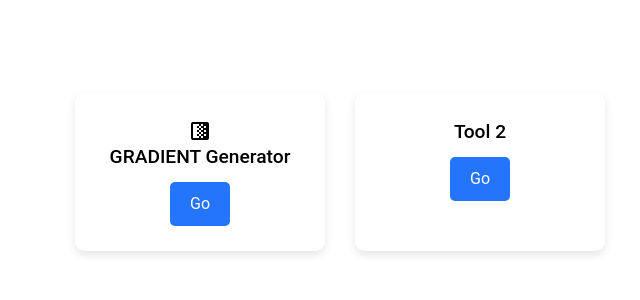
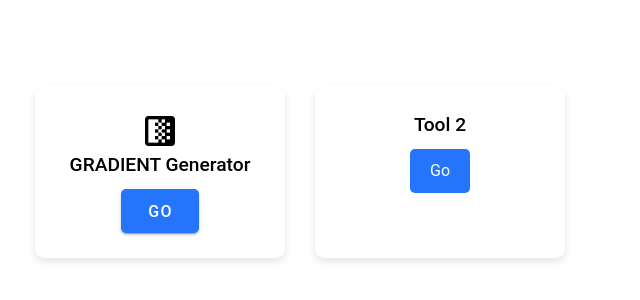
Before and after one commit to KrzyKerlin/My-Tools-App, a Vue app: page / in a window 1280 px wide. Shown: the part 284-584 px from the top of the page, without its empty margins (300-940 px from the left). Built offline with nearby package versions, Linux system fonts and the light colour scheme.

Commit message:
Extract Vuetify setup

```diff
--- a/src/main.js
+++ b/src/main.js
@@ -1,11 +1,7 @@
 import { createApp } from 'vue';
 import App from './App.vue';
 import { createRouter, createWebHistory } from 'vue-router';
-import { createVuetify } from 'vuetify';
-import 'vuetify/styles';
-import '@mdi/font/css/materialdesignicons.min.css';
-import * as components from 'vuetify/components';
-import * as directives from 'vuetify/directives';
+import vuetify from './plugins/vuetify';
 import Home from './views/Home.vue';
 import GradientGenerator from './views/gradientGenerator/gradientGenerator.vue';
 
@@ -19,12 +15,4 @@ const router = createRouter({
     routes: routes
 });
 
-const vuetify = createVuetify({
-    components,
-    directives,
-    icons: {
-      defaultSet: 'mdi',
-    },
-  });
-
 createApp(App).use(router).use(vuetify).mount('#app')
--- /dev/null
+++ b/src/plugins/vuetify.js
@@ -0,0 +1,25 @@
+import { createVuetify } from 'vuetify'
+import 'vuetify/styles'
+import '@mdi/font/css/materialdesignicons.css'
+import * as components from 'vuetify/components'
+import * as directives from 'vuetify/directives'
+
+export default createVuetify({
+  components,
+  directives,
+  icons: {
+    defaultSet: 'mdi',
+  },
+  theme: {
+    defaultTheme: 'customTheme',
+    themes: {
+      customTheme: {
+        dark: false,
+        colors: {
+          primary: '#2575fc',
+          secondary: '#6a11cb'
+        }
+      }
+    }
+  }
+})
--- a/src/views/Home.vue
+++ b/src/views/Home.vue
@@ -1,14 +1,12 @@
 <template>
-    <div class="container">
+    <v-container class="container">
         <div class="container-tool">
             <h1>My Tools App</h1>
             <div class="tools">
                 <div class="tool-box">
-                    <v-icon>mdi-gradient-horizontal</v-icon>
+                    <v-icon start size="40">mdi-gradient-horizontal</v-icon>
                     <h3>GRADIENT Generator</h3>
-                    <router-link to="/GradientGenerator">
-                        <button class="btn">Go</button>
-                    </router-link>
+                    <v-btn :to="'/GradientGenerator'" class="btn" size="large" variant="elevated">Go</v-btn>
                 </div>
                 <div class="tool-box">
                     <h3>Tool 2</h3>
@@ -16,7 +14,7 @@
                 </div>
             </div>
         </div>
-        <div class="bg-space">
+        <v-responsive class="bg-space">
             <ul class="squares">
                 <li></li>
                 <li></li>
@@ -27,8 +25,8 @@
                 <li></li>
                 <li></li>
             </ul>
-        </div>
-    </div>
+        </v-responsive>
+    </v-container>
 </template>
 
 
--- a/src/views/gradientGenerator/style.css
+++ b/src/views/gradientGenerator/style.css
@@ -79,6 +79,7 @@ body {
 }
 .gradient-container .gradient-code pre {
   margin: 0;
+  font-size: 0.8em !important;
   font-family: monospace;
   word-wrap: break-word;
   white-space: normal;
--- a/src/views/gradientGenerator/style.scss
+++ b/src/views/gradientGenerator/style.scss
@@ -88,6 +88,7 @@ body {
 
       pre {
         margin: 0;
+        font-size: .8em !important;
         font-family: monospace;
         word-wrap: break-word;
         white-space: normal;
```
Also changed, not shown: 1 other file (tests, documents, lock files or other folders).
